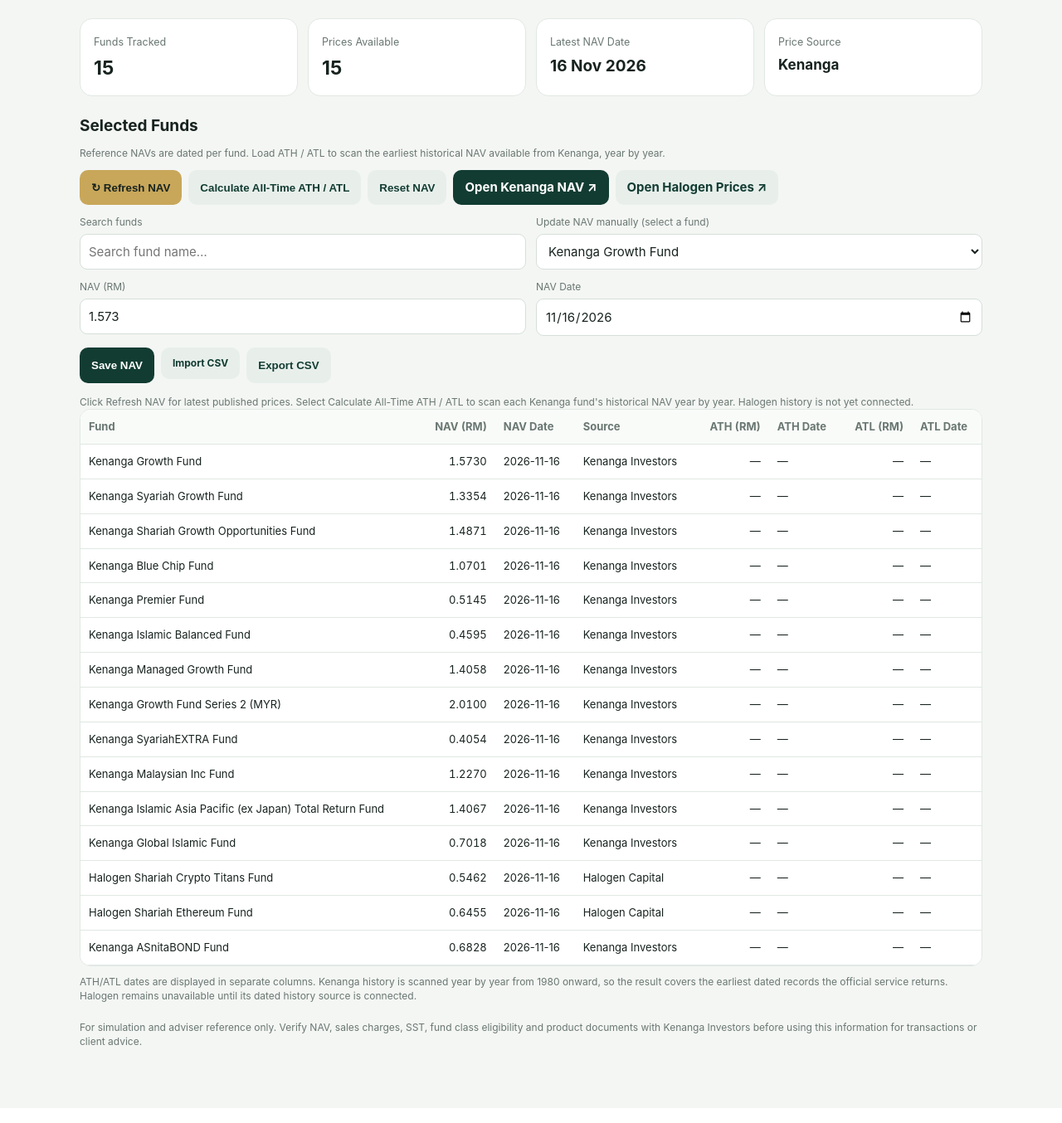
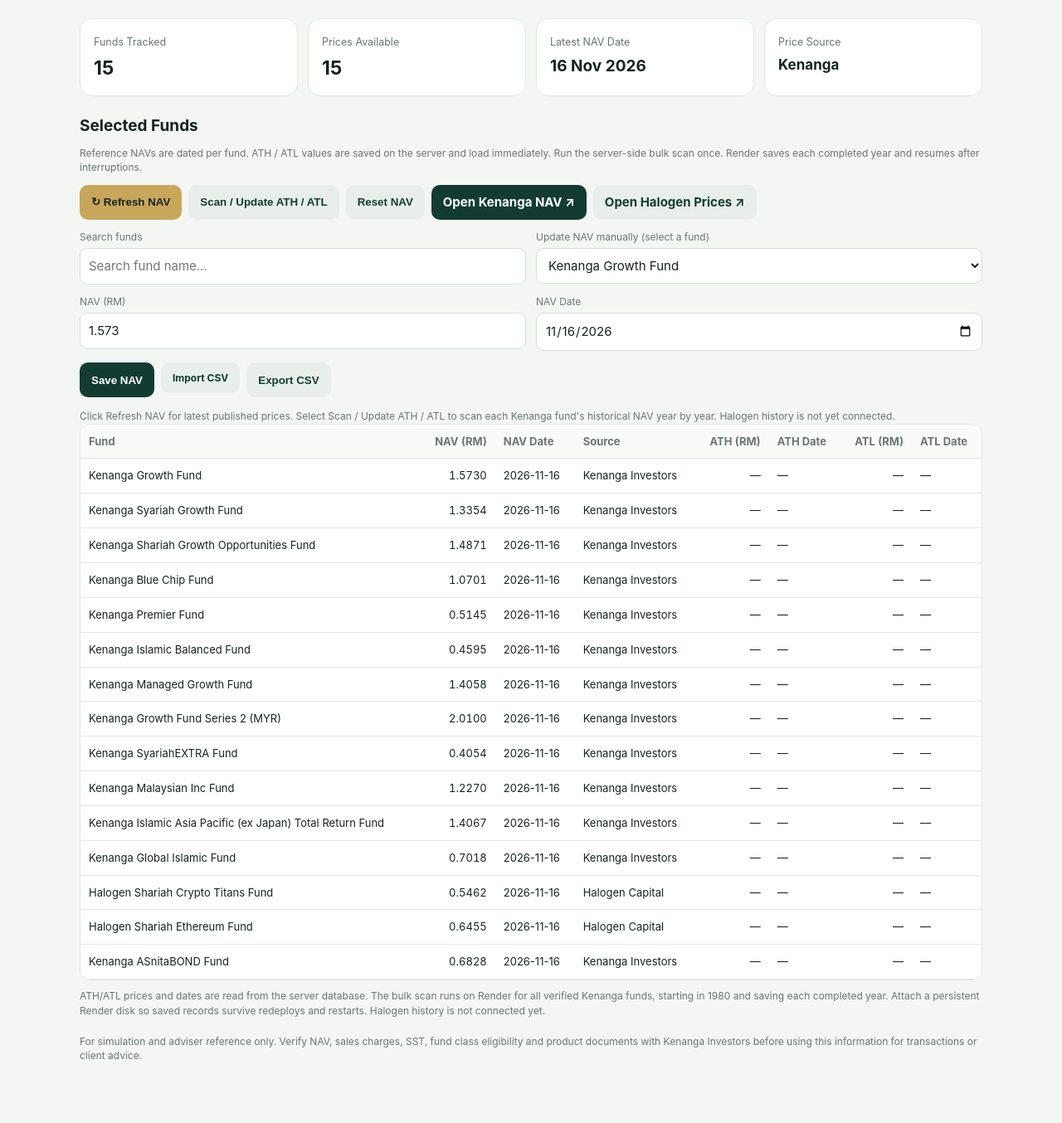
Before and after one commit to torrentecotech-sudo/Kenanga-investment-tool, a Flask app: page / in a window 1280 px wide. Shown: the part 185-1539 px from the top of the page at 83% size. Before the commit the page ends 1445 px from the top, so only its background shows below. Run offline with Flask 3, Linux system fonts and the light colour scheme.

Commit message:
Add files via upload

```diff
--- a/templates/index.html
+++ b/templates/index.html
@@ -27,12 +27,12 @@ table{width:100%;border-collapse:collapse;background:#fff;font-size:13px}th,td{t
 <div class="stat"><small>Latest NAV Date</small><strong style="font-size:19px">16 Nov 2026</strong></div>
 <div class="stat"><small>Price Source</small><strong style="font-size:17px">Kenanga</strong></div>
 </div>
-<div class="sectionhead"><div><h2>Selected Funds</h2><div class="note">Reference NAVs are dated per fund. Load ATH / ATL to scan the earliest historical NAV available from Kenanga, year by year.</div></div><div style="display:flex;gap:8px;flex-wrap:wrap"><button class="btn gold" id="refreshNav">↻ Refresh NAV</button><button class="btn secondary" id="loadFundExtremes">Calculate All-Time ATH / ATL</button><button class="btn secondary" id="resetPrices">Reset NAV</button><a class="btn" href="https://www.kenangainvestors.com.my/fund-list" target="_blank" rel="noopener" style="text-decoration:none">Open Kenanga NAV ↗</a><a class="btn secondary" href="https://www.halogen.my/fund/price" target="_blank" rel="noopener" style="text-decoration:none">Open Halogen Prices ↗</a></div></div>
+<div class="sectionhead"><div><h2>Selected Funds</h2><div class="note">Reference NAVs are dated per fund. ATH / ATL values are saved on the server and load immediately. Run the server-side bulk scan once. Render saves each completed year and resumes after interruptions.</div></div><div style="display:flex;gap:8px;flex-wrap:wrap"><button class="btn gold" id="refreshNav">↻ Refresh NAV</button><button class="btn secondary" id="loadFundExtremes">Scan / Update ATH / ATL</button><button class="btn secondary" id="resetPrices">Reset NAV</button><a class="btn" href="https://www.kenangainvestors.com.my/fund-list" target="_blank" rel="noopener" style="text-decoration:none">Open Kenanga NAV ↗</a><a class="btn secondary" href="https://www.halogen.my/fund/price" target="_blank" rel="noopener" style="text-decoration:none">Open Halogen Prices ↗</a></div></div>
 <div class="fields two" style="margin-bottom:12px"><div class="field"><label>Search funds</label><input id="searchFund" placeholder="Search fund name…"></div><div class="field"><label>Update NAV manually (select a fund)</label><select id="editFund"></select></div></div>
 <div class="fields two" style="margin-bottom:14px"><div class="field"><label>NAV (RM)</label><input id="editNav" type="number" min="0" step="0.0001" placeholder="e.g. 1.2345"></div><div class="field"><label>NAV Date</label><input id="editDate" type="date"></div></div>
 <div style="display:flex;gap:8px;margin-bottom:14px;flex-wrap:wrap"><button class="btn" id="saveNav">Save NAV</button><label class="btn secondary" style="cursor:pointer">Import CSV <input id="csvFile" type="file" accept=".csv,text/csv" hidden></label><button class="btn secondary" id="exportCsv">Export CSV</button></div>
-<div id="syncStatus" class="note" role="status" aria-live="polite">Click Refresh NAV for latest published prices. Select Calculate All-Time ATH / ATL to scan each Kenanga fund's historical NAV year by year. Halogen history is not yet connected.</div><div class="tablewrap"><table><thead><tr><th>Fund</th><th class="num">NAV (RM)</th><th>NAV Date</th><th>Source</th><th class="num">ATH (RM)</th><th>ATH Date</th><th class="num">ATL (RM)</th><th>ATL Date</th></tr></thead><tbody id="fundRows"></tbody></table></div>
-<div class="note">ATH/ATL dates are displayed in separate columns. Kenanga history is scanned year by year from 1980 onward, so the result covers the earliest dated records the official service returns. Halogen remains unavailable until its dated history source is connected.</div>
+<div id="syncStatus" class="note" role="status" aria-live="polite">Click Refresh NAV for latest published prices. Select Scan / Update ATH / ATL to scan each Kenanga fund's historical NAV year by year. Halogen history is not yet connected.</div><div class="tablewrap"><table><thead><tr><th>Fund</th><th class="num">NAV (RM)</th><th>NAV Date</th><th>Source</th><th class="num">ATH (RM)</th><th>ATH Date</th><th class="num">ATL (RM)</th><th>ATL Date</th></tr></thead><tbody id="fundRows"></tbody></table></div>
+<div class="note">ATH/ATL prices and dates are read from the server database. The bulk scan runs on Render for all verified Kenanga funds, starting in 1980 and saving each completed year. Attach a persistent Render disk so saved records survive redeploys and restarts. Halogen history is not connected yet.</div>
 </section>
 <section id="performance" class="panel">
  <div class="sectionhead"><div><h2>NAV Performance</h2><div class="note">Compare historical NAV price and percentage return for a selected fund and period.</div></div></div>
@@ -115,7 +115,7 @@ const fmt=(n,d=2)=>Number(n||0).toLocaleString("en-MY",{minimumFractionDigits:d,
 const money=n=>"RM"+fmt(n,2);const $=id=>document.getElementById(id);
 function persist(){localStorage.setItem(KEY,JSON.stringify(funds))}
 function options(){return funds.map(f=>`<option>${f.name}</option>`).join("")}
-const EXTREMES_KEY="kenanga-nav-extremes-v1";let fundExtremes=JSON.parse(localStorage.getItem(EXTREMES_KEY)||"{}");
+let fundExtremes={};async function loadSavedExtremes(){try{const r=await fetch("/api/nav/extremes",{cache:"no-store"});const d=await r.json();if(r.ok){fundExtremes=d.funds||{};renderFunds();}}catch(e){console.warn("Could not load saved ATH/ATL",e);}}
 function extremeCell(x,kind){if(!x)return "<span class=\"muted\">Not loaded</span>";if(x.error)return "<span class=\"muted\">Unavailable</span>";const v=kind==="high"?x.high:x.low;return v?`<strong>${fmt(v.nav,4)}</strong><br><small class=\"muted\">${v.date}</small>`:"—"}
 function renderFunds(){let q=$("searchFund").value.toLowerCase();$("fundRows").innerHTML=funds.filter(f=>f.name.toLowerCase().includes(q)).map(f=>{const x=fundExtremes[f.name];const high=x?.high,low=x?.low;return `<tr><td>${f.name}</td><td class="num">${f.nav==null?"—":fmt(f.nav,4)}</td><td>${f.date||"—"}</td><td>${f.source||(f.name.startsWith("Halogen")?"Halogen Capital":"Kenanga Investors")}</td><td class="num">${high?fmt(high.nav,4):"—"}</td><td>${high?.date||"—"}</td><td class="num">${low?fmt(low.nav,4):"—"}</td><td>${low?.date||"—"}</td></tr>`}).join("");$("fundCount").textContent=funds.length;$("availableCount").textContent=funds.filter(f=>f.nav!=null).length}
 function setupSelects(){let old=$("editFund").value,old2=$("calcFund").value;$("editFund").innerHTML=options();$("calcFund").innerHTML=options();if(funds.some(f=>f.name===old))$("editFund").value=old;if(funds.some(f=>f.name===old2))$("calcFund").value=old2;loadEdit()}
@@ -133,26 +133,28 @@ function calculate(){let sr=Math.max(0,Number($("serviceRate").value)||0)/100,ss
 $("addTx").onclick=()=>{tx.push({amount:"",nav:"",hasCharge:true});renderTx();calculate()};["currentNav","serviceRate","sstRate"].forEach(id=>$(id).oninput=calculate);$("calcFund").onchange=()=>{let f=funds.find(x=>x.name===$("calcFund").value);$("currentNav").value=f?.nav??"";calculate()};
 
 async function loadAllFundExtremes(){
- const btn=$("loadFundExtremes"),status=$("syncStatus");btn.disabled=true;
- const kenanga=funds.filter(f=>!f.name.startsWith("Halogen"));let completed=0,failed=[];
+ const btn=$("loadFundExtremes"),status=$("syncStatus");btn.disabled=true;btn.textContent="Starting scan…";
  try{
-  for(const f of kenanga){
-   let state=fundExtremes[f.name]||{nextYear:1980,high:null,low:null};
-   // Resume from the last completed year if a previous scan was interrupted.
-   for(let year=state.nextYear??1980;year<=new Date().getFullYear();year++){
-    status.textContent=`Scanning ${f.name}: historical year ${year} · fund ${completed+1}/${kenanga.length}`;
-    const q=new URLSearchParams({fund:f.name,year:String(year)});
-    const r=await fetch("/api/nav/history/year?"+q.toString(),{cache:"no-store"});const d=await r.json();
-    if(!r.ok)throw new Error(`${f.name} ${year}: ${d.error||r.status}`);
-    for(const point of (d.points||[])){if(!state.high||point.nav>state.high.nav)state.high=point;if(!state.low||point.nav<state.low.nav)state.low=point;}
-    state.nextYear=year+1;fundExtremes[f.name]=state;localStorage.setItem(EXTREMES_KEY,JSON.stringify(fundExtremes));renderFunds();
-    await new Promise(resolve=>setTimeout(resolve,100));
+  const start=await fetch("/api/nav/extremes/bulk-start",{method:"POST"});const started=await start.json();
+  if(!start.ok)throw new Error(started.error||"Could not start server-side scan.");
+  status.textContent="Bulk historical scan is running on Render. You can leave this page open or return later; completed years are saved on the server.";
+  let keepPolling=true;
+  while(keepPolling){
+   await new Promise(resolve=>setTimeout(resolve,2500));
+   const r=await fetch("/api/nav/extremes/bulk-status",{cache:"no-store"});const d=await r.json();
+   if(!r.ok)throw new Error(d.error||"Could not read scan progress.");
+   fundExtremes=d.funds||{};renderFunds();
+   const j=d.job||{};
+   if(j.status==="completed"){
+    status.textContent=`Completed: ${j.completed_funds}/${j.total_funds} Kenanga funds · ${j.completed_years} yearly chunks saved. ATH/ATL will load instantly next time.`;keepPolling=false;
+   }else if(j.status==="paused"){
+    status.textContent=j.message||"Scan paused. Press Scan / Update ATH / ATL to resume.";keepPolling=false;
+   }else{
+    status.textContent=`${j.message||"Historical scan running…"} · ${j.completed_funds||0}/${j.total_funds||15} funds · ${j.completed_years||0} yearly chunks saved`;
    }
-   state.complete=true;state.coverage="Earliest dated history returned by Kenanga from 1980 onward";fundExtremes[f.name]=state;localStorage.setItem(EXTREMES_KEY,JSON.stringify(fundExtremes));completed++;
   }
-  status.textContent=`Historical scan completed for ${completed} Kenanga funds. ATH/ATL dates are included. Halogen history is not connected yet.`;
- }catch(e){status.textContent="Scan paused: "+e.message+". Completed years are saved on this device; press Calculate All-Time ATH / ATL again to resume.";}
- finally{btn.disabled=false;renderFunds();}
+ }catch(e){status.textContent="Bulk scan issue: "+e.message+". Any completed years remain saved on the server.";}
+ finally{btn.disabled=false;btn.textContent="Scan / Update ATH / ATL";loadSavedExtremes();}
 }
 $("loadFundExtremes").onclick=loadAllFundExtremes;
 
@@ -175,5 +177,5 @@ function drawPerformance(points,extremes){if(!points||points.length<2){clearPerf
 async function loadPerformance(){const fund=$("performanceFund").value,from=$("performanceFrom").value,to=$("performanceTo").value;if(!fund||!from||!to||from>to){$("performanceStatus").textContent="Please choose a valid fund and date range.";return;}$("loadPerformance").disabled=true;$("performanceStatus").textContent="Retrieving selected-period NAV history…";try{const q=new URLSearchParams({fund,from,to});const res=await fetch("/api/nav/history?"+q.toString(),{cache:"no-store"});const data=await res.json();if(!res.ok)throw new Error(data.error||"Historical NAV is not available yet.");const selected=data.points||[];drawPerformance(selected);$("performanceStatus").textContent=`${selected.length.toLocaleString()} dated NAV records · ${data.source_note||"Source data"}`;}catch(e){clearPerformance("Historical data connection is not ready: "+e.message+". No sample or estimated prices are shown.");}finally{$("loadPerformance").disabled=false;}}
 $("prevPage").onclick=()=>{performancePage--;renderPerformancePage();};$("nextPage").onclick=()=>{performancePage++;renderPerformancePage();};
 $("loadPerformance").onclick=loadPerformance;document.querySelectorAll(".period-btn").forEach(b=>b.onclick=()=>{const d=new Date(),days=Number(b.dataset.days);if(days===0)d.setMonth(0,1);else d.setDate(d.getDate()-days);$("performanceFrom").value=d.toISOString().slice(0,10);$("performanceTo").value=new Date().toISOString().slice(0,10);});
-setupSelects();setupPerformance();renderFunds();$("currentNav").value=funds.find(f=>f.name===$("calcFund").value)?.nav??"";renderTx();calculate();
+setupSelects();setupPerformance();renderFunds();loadSavedExtremes();$("currentNav").value=funds.find(f=>f.name===$("calcFund").value)?.nav??"";renderTx();calculate();
 </script></body></html>
```
